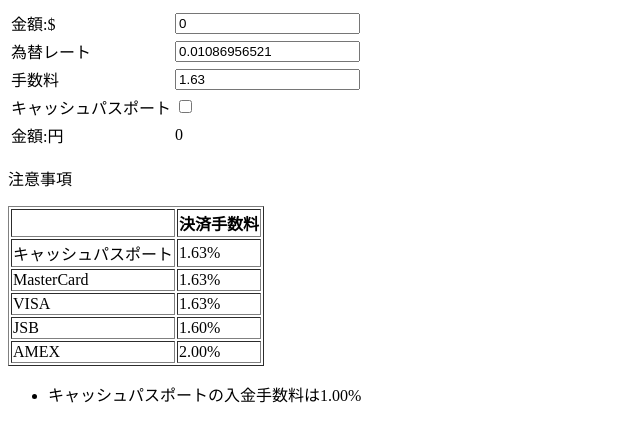
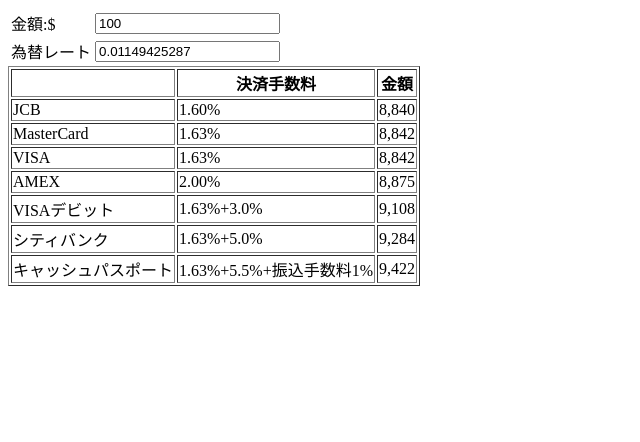
Before and after one commit to suguru03/Canada-manabi, a website: page index.html in a window 1280 px wide. Shown: the whole page, without its empty margins (0-640 px from the left). Drawn offline with nearby package versions, Linux system fonts and the light colour scheme.

Commit message:
fix(calculator): fix logic and imporve display

```diff
--- a/index.html
+++ b/index.html
@@ -13,43 +13,67 @@
 <div id="main">
   <div id="calculator">
     <table border="0">
-      <tr><td>金額:$</td><td><input id="doller" value=0></input></td></tr>
-      <tr><td>為替レート</td><td><input id="rate" value=0.01086956521></input></td></tr>
-      <tr><td>手数料</td><td><input id="charge" value=1.63></input></td></tr>
-      <tr><td>キャッシュパスポート</td><td><input type="checkbox" id="fee" ></input></td></tr>
-      <tr><td>金額:円</td><td id="result">0</td></tr>
+      <tr><td>金額:$</td><td><input id="doller" value=100></input></td></tr>
+      <tr><td>為替レート</td><td><input id="rate" value=0.01149425287></input></td></tr>
     </table>
   </div>
-  <p>注意事項</p>
   <table border="1">
-    <tr><th></th><th>決済手数料</th></tr>
-    <tr><td>キャッシュパスポート</td><td>1.63%</td></tr>
-    <tr><td>MasterCard</td><td>1.63%</td></tr>
-    <tr><td>VISA</td><td>1.63%</td></tr>
-    <tr><td>JSB</td><td>1.60%</td></tr>
-    <tr><td>AMEX</td><td>2.00%</td></tr>
+    <tr><th></th><th>決済手数料</th><th>金額</th></tr>
+    <tr><td>JCB</td><td>1.60%</td><td id="r_jcb">0</td></tr>
+    <tr><td>MasterCard</td><td>1.63%</td><td id="r_master">0</td></tr>
+    <tr><td>VISA</td><td>1.63%</td><td id="r_visa">0</td></tr>
+    <tr><td>AMEX</td><td>2.00%</td><td id="r_amex">0</td></tr>
+    <tr><td>VISAデビット</td><td>1.63%+3.0%</td><td id="r_visa_d">0</td></tr>
+    <tr><td>シティバンク</td><td>1.63%+5.0%</td><td id="r_city">0</td></tr>
+    <tr><td>キャッシュパスポート</td><td>1.63%+5.5%+振込手数料1%</td><td id="r_cache_p">0</td></tr>
   </table>
-  <ul>
-    <li>キャッシュパスポートの入金手数料は1.00%</li>
-  </ul>
 </div>
 </body>
 <script src="https://ajax.googleapis.com/ajax/libs/jquery/2.1.3/jquery.min.js"></script>
 <script>
+  var cardMap = {
+    jcb: {
+      id: 'r_jcb',
+      rate: 1.016
+    },
+    masterCard: {
+      id: 'r_master',
+      rate: 1.0163
+    },
+    visa: {
+      id: 'r_visa',
+      rate: 1.0163
+    },
+    amex: {
+      id: 'r_amex',
+      rate: 1.02
+    },
+    visaDebit: {
+      id: 'r_visa_d',
+      rate: 1.0163 * 1.03
+    },
+    cityBank: {
+      id: 'r_city',
+      rate: 1.0163 * 1.05
+    },
+    cachePasport: {
+      id: 'r_cache_p',
+      rate: 1.0163 * 1.055,
+      extra: 1.01
+    }
+  };
   var $doller = $('#doller');
   var $rate = $('#rate');
-  var $charge = $('#charge');
-  var $fee = $('#fee');
-  var $result = $('#result');
   var value = $doller.val();
   var rate = $rate.val();
-  var charge = $charge.val();
-  var isCachePasport = $fee.prop('checked');
   var display = function() {
-    var fee = isCachePasport ? 0.99 : 1.00;
-    var result = Math.ceil(value / (rate * (100 - charge) / 100 * fee));
-    result = (result + '').replace( /(\d)(?=(\d\d\d)+(?!\d))/g, '$1,' );
-    $('#result').text(result);
+    for (var key in cardMap) {
+      var data = cardMap[key];
+      var r = data.rate * (data.extra || 1);
+      var result = Math.ceil(value * r / rate);
+      result = (result + '').replace( /(\d)(?=(\d\d\d)+(?!\d))/g, '$1,' );
+      $('#' + data.id).text(result);
+    }
   };
   $doller.on('change', function() {
     value = $doller.val();
@@ -59,13 +83,6 @@
     rate = $rate.val();
     display();
   });
-  $charge.on('change', function() {
-    charge = $charge.val();
-    display();
-  });
-  $fee.on('change', function() {
-    isCachePasport = $fee.prop('checked');
-    display();
-  });
+  display();
 </script>
 </html>
```
